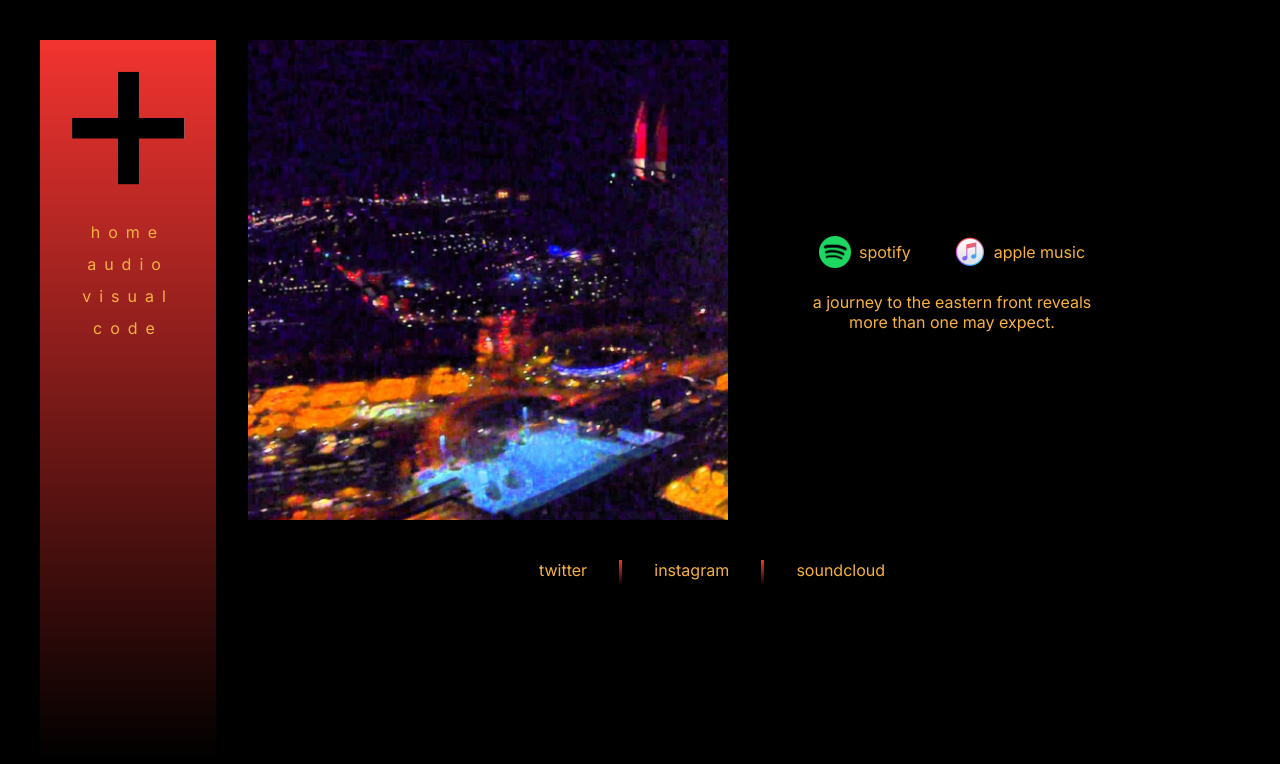
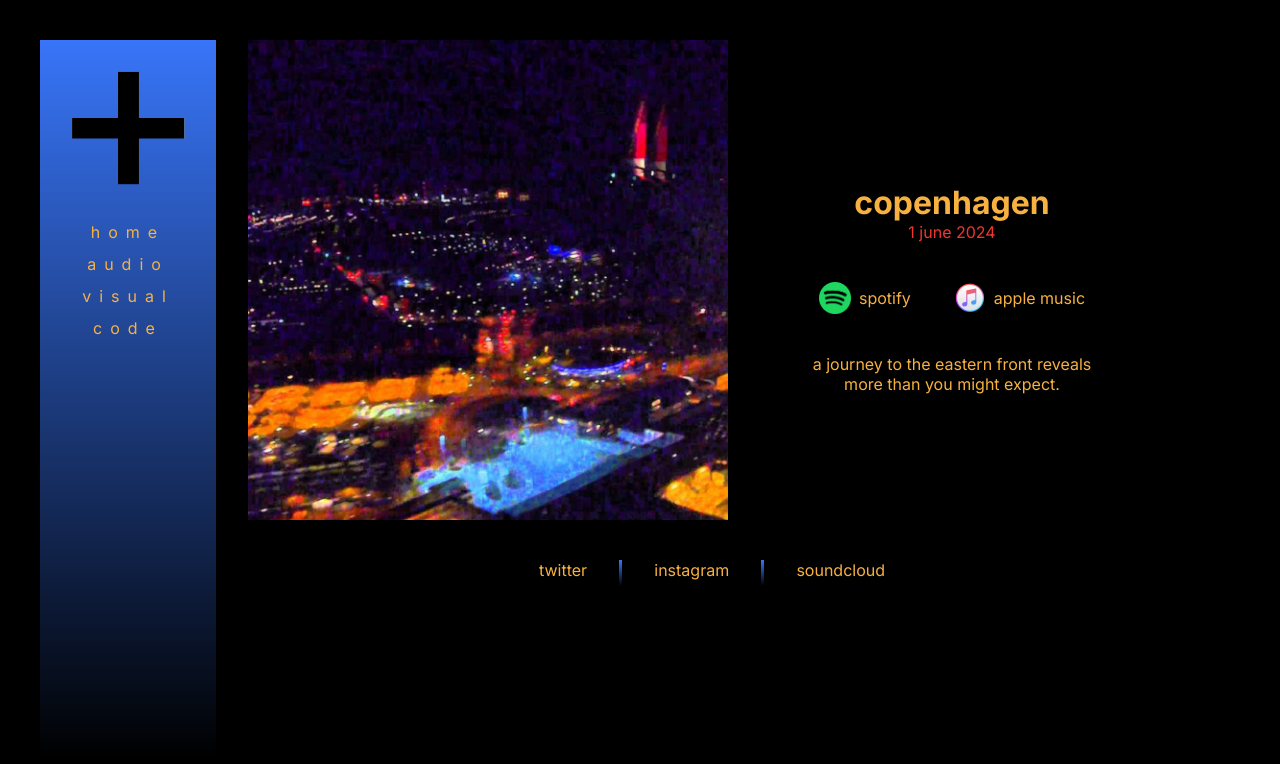
Before and after one commit to hharris56/gain.online, a Next.js app: page /audio/copenhagen in a window 1280 px wide. Shown: the top 764 px of the page. Built offline with nearby package versions, Linux system fonts and the light colour scheme.

Commit message:
default audio page, converted all audio pages

```diff
--- a/src/app/audio/audio.css
+++ b/src/app/audio/audio.css
@@ -48,34 +48,29 @@
     padding: 1rem;
 
     --release-image-size: 20rem;
-
-    /* background-color: blue; */
 }
 
 .release-text{
-    /* padding: 0rem 4rem; */
     margin: 2rem 0rem;
     text-align: center;
     width: 40%;
     height: fit-content;
-    /* background-color: red; */
 }
 
 .release-image{
     width: var(--release-image-size);
+    height: var(--release-image-size);
 }
 
 .release-info{
     padding-left: 2rem;
     min-height: var(--release-image-size);
     width: 70%;
-    /* background-color: orange; */
 }
 
 /* MOBILE VIEW */
 
 .albums-container-mobile{
-    /* background-color: red; */
     margin-top: 1rem;
     height: fit-content;
     width: 100%;
@@ -93,7 +88,6 @@
 }
 
 .releases-container-mobile{
-    background-color: blue;
     min-width: 100%;
     display: flex;
     justify-content: center;
@@ -103,12 +97,7 @@
     display: flex;
     flex-direction: column;
     justify-content: center;
-    max-width: fit-content;
-
-    /* margin: 1rem 0rem;
-    padding: 1rem; */
-
-    background-color: red;
+    width: 80%;
 }
 
 .release-info-mobile{
@@ -116,7 +105,13 @@
     flex-direction: column;
     justify-content: center;
     text-align: center;
+    min-width: 100%;
 }
+
+.release-text-mobile{
+    width: 100%;
+}
+
 
 /* ALBUM PAGE */
 
@@ -134,6 +129,7 @@
 .album-page-mobile{
     justify-content: center;
     align-items: center;
+    padding: 2rem 0rem;
 }
 
 .album-page-row{
--- a/src/app/audio/copenhagen/page.tsx
+++ b/src/app/audio/copenhagen/page.tsx
@@ -1,33 +1,28 @@
 "use client"
 
 import "../audio.css"
-import { useIsMobile, mobileClass } from "../../../hooks/mobileHooks"
-import { MusicLinkBar } from "../../../components/linkBar/linkBar"
+import { useIsMobile } from "../../../hooks/mobileHooks"
+import DefaultAudioPage from "../../../components/defaultAudioPage/defaultAudioPage"
 
 export default function Copenhagen(){
     const isMobile = useIsMobile()
 
     document.documentElement.style.setProperty("--primary-color", "black");
-    document.documentElement.style.setProperty("--accent-color", "#f23430");
+    document.documentElement.style.setProperty("--accent-color", "#3875f8");
     document.documentElement.style.setProperty("--primary-text-color", "#f7b140");
+    document.documentElement.style.setProperty("--secondary-text-color", "#f23430");
 
     return (
-        <div className={"album-page-container" + mobileClass("album-page-mobile")}>
-            {isMobile && <img
-                src={"/art/albums/jungle jungle/jungle jungle cover.jpg"}
-                className="album-image"
-                style={{width: "75vw"}}
-            />}
-            <div className="album-page-row">
-                {!isMobile && <img
-                    src={"/art/albums/copenhagen/copenhagen cover.jpg"}
-                    className="album-page-image"
-                />}
-                <div className="album-page-text">
-                    <MusicLinkBar spotify="https://open.spotify.com/track/1kX29xlXs2Aqi02tLduRmP?si=3e8bbb44b7a24b81" apple="https://music.apple.com/us/album/copenhagen/1744846213?i=1744846214" />
-                    <a>a journey to the eastern front reveals more than one may expect.</a>
-                </div>
-            </div>
+        <div className={"album-page-container" + (isMobile ? " album-page-mobile" : "")}>
+            <DefaultAudioPage
+            title="copenhagen"
+            date="1 june 2024"
+            cover="/art/albums/copenhagen/copenhagen cover.jpg"
+            links={{
+                spotify: "https://open.spotify.com/track/1kX29xlXs2Aqi02tLduRmP?si=3e8bbb44b7a24b81",
+                apple: "https://music.apple.com/us/album/copenhagen/1744846213?i=1744846214"
+            }}
+            description="a journey to the eastern front reveals more than you might expect."/>
         </div>
     )
 }
--- a/src/app/audio/deeperStill/page.tsx
+++ b/src/app/audio/deeperStill/page.tsx
@@ -25,7 +25,10 @@ export default function DeeperStill(){
                     className="album-page-image"
                 />}
                 <div className="album-page-text">
-                    <MusicLinkBar spotify="https://open.spotify.com/album/6ZCRMvZuJDAwfEvn8KXqta?si=uJmt1xSGTCa6mOUY7JrmYA" apple="https://music.apple.com/us/album/deeper-still-ep/1744920440" />
+                    <MusicLinkBar links={{
+                        spotify: "https://open.spotify.com/album/6ZCRMvZuJDAwfEvn8KXqta?si=uJmt1xSGTCa6mOUY7JrmYA",
+                        apple: "https://music.apple.com/us/album/deeper-still-ep/1744920440"
+                    }}/>
                     <a>In the year 2103 a massive network of subterranean passageways were discovered in the Chilean mountains. Decades of exploration have left humanity with more questions than answers and much of the network remains uncharted. The year is now 2189 and the United Global Front's 22nd subterranean expedition ventures deeper still.</a>
                 </div>
             </div>
--- /dev/null
+++ b/src/components/defaultAudioPage/defaultAudioPage.css
@@ -0,0 +1,26 @@
+.album-image{
+    width: 100%;
+}
+
+.album-page-row{
+    display: flex;
+    flex-direction: row;
+    align-items: center;
+    justify-content: space-evenly;
+    margin-bottom: 0.5rem;
+    /* width: 100%; */
+    /* padding: 0rem 2rem 0rem 2rem; */
+    /* background-color: orange; */
+}
+
+.album-page-image{
+    width: 30rem;
+}
+
+.album-page-text{
+    padding: 0rem 4rem;
+    margin: 1rem 0rem 1rem 0rem;
+    text-align: center;
+    width: 20rem;
+    /* background-color: red; */
+}
--- /dev/null
+++ b/src/components/defaultAudioPage/defaultAudioPage.tsx
@@ -0,0 +1,43 @@
+"use client"
+
+import "./defaultAudioPage.css"
+import { useIsMobile } from "../../hooks/mobileHooks"
+import { MusicLinkBar } from "../linkBar/linkBar"
+
+interface AudioPageProps{
+    cover: string,
+    title: string,
+    date?: string,
+    links?: any
+    description?: string
+}
+export default function DefaultAudioPage(props: AudioPageProps){
+    const isMobile = useIsMobile()
+
+    return (
+        <div className={"album-page-container" + (isMobile ? " album-page-mobile" : "")}>
+            {isMobile && <img
+                src={props.cover}
+                className="album-image"
+                style={{width: "75vw"}}
+            />}
+            <div className="album-page-row">
+                {!isMobile && <img
+                    src={props.cover}
+                    className="album-page-image"
+                />}
+                <div style={{display: "flex", flexDirection: "column", justifyContent: "center", marginTop: "2rem"}}>
+                    <div style={{fontSize: "2rem", fontWeight: "bold", textAlign: "center"}}>{props.title}</div>
+                    <a style={{color: "var(--secondary-text-color)", textAlign: "center"}}>{props.date}</a>
+                    <div className="album-page-text" style={{marginTop: "2rem"}}>
+                        <MusicLinkBar
+                            links={props.links}
+                            sx={{marginBottom: "2rem"}}
+                        />
+                        <a>{props.description}</a>
+                    </div>
+                </div>
+            </div>
+        </div>
+    )
+}
--- a/src/components/linkBar/linkBar.tsx
+++ b/src/components/linkBar/linkBar.tsx
@@ -1,28 +1,25 @@
 import "./linkBar.css"
 
 interface MusicLinkProps{
-    spotify?: string;
-    apple?: string;
-    youtube?: string;
-    soundcloud?: string;
+    links: any;
     sx?: any;
 }
 
 function MusicLinkBar(props: MusicLinkProps){
     return (
         <span className="link-bar" style={props.sx}>
-            {props.spotify &&
-            <a className="link-button" href={props.spotify} target="_blank">
+            {props.links.spotify &&
+            <a className="link-button" href={props.links.spotify} target="_blank">
                 <img src={"/icons/spotify icon.png"} className="link-icon"></img>
                 <a style={{marginLeft: "0.5rem"}}>spotify</a>
             </a>}
-            {props.apple &&
-            <a className="link-button" href={props.apple} target="_blank">
+            {props.links.apple &&
+            <a className="link-button" href={props.links.apple} target="_blank">
                 <img src={"/icons/apple music icon.png"} className="link-icon"></img>
                 <a style={{marginLeft: "0.5rem"}}>apple music</a>
             </a>}
-            {props.soundcloud &&
-            <a className="link-button" href={props.soundcloud} target="_blank">
+            {props.links.soundcloud &&
+            <a className="link-button" href={props.links.soundcloud} target="_blank">
                 <img src={"/icons/soundcloud icon.png"} className="link-icon"></img>
                 <a style={{marginLeft: "0.5rem"}}>soundcloud</a>
             </a>}
```
Also changed, not shown: src/app/audio/commuter/page.tsx (+11 -26 lines), src/app/audio/jungleJungle/page.tsx (+12 -16 lines), src/app/audio/page.tsx (+54 -20 lines).
